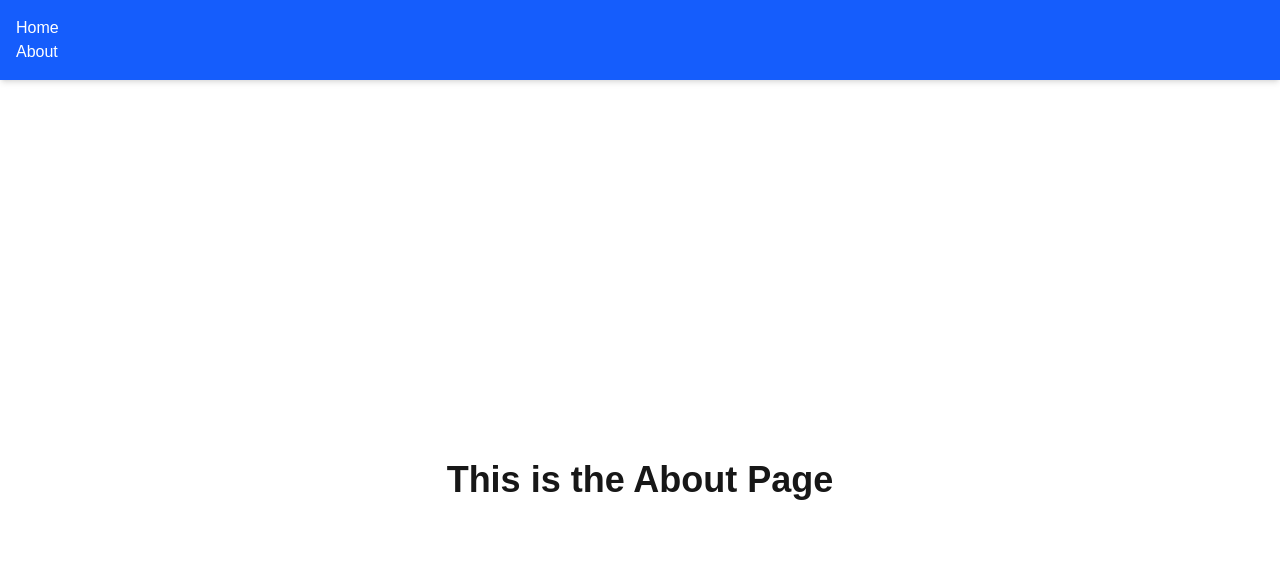
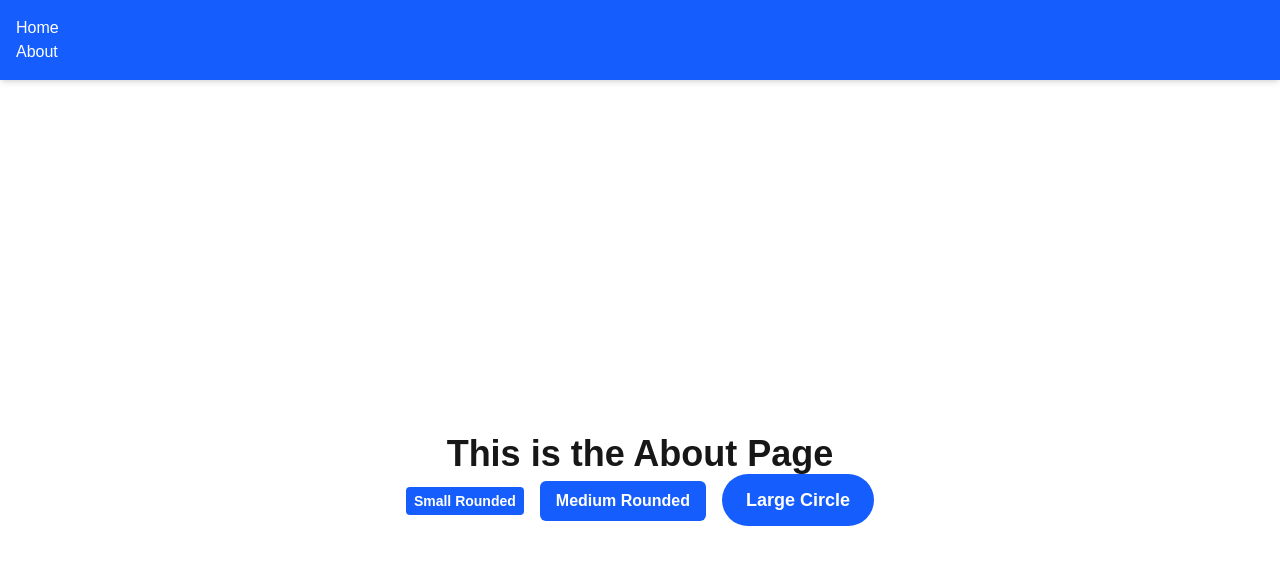
Before and after one commit to onumaeleanyagift/alx-project-0x02-setup, a Next.js app in the folder alx-project-0x02/: page /about in a window 1280 px wide. Shown: the top 564 px of the page. Built offline with nearby package versions, Linux system fonts and the light colour scheme.

Commit message:
feat: add Button examples to /about page with different sizes and shapes

```diff
--- a/alx-project-0x02/pages/about.tsx
+++ b/alx-project-0x02/pages/about.tsx
@@ -1,5 +1,6 @@
 import React from "react";
 import Header from "@/components/layout/Header";
+import Button from "@/components/common/Button";
 
 const About: React.FC = () => {
   return (
@@ -7,6 +8,12 @@ const About: React.FC = () => {
       <Header />
       <main className="flex flex-col h-screen justify-center items-center text-4xl font-semibold">
         <h1>This is the About Page</h1>
+
+        <div className="space-x-4">
+          <Button label="Small Rounded" size="small" shape="rounded-sm" />
+          <Button label="Medium Rounded" size="medium" shape="rounded-md" />
+          <Button label="Large Circle" size="large" shape="rounded-full" />
+        </div>
       </main>
     </div>
   );
```
Also changed, not shown: alx-project-0x02/components/common/PostModel.tsx (deleted).
